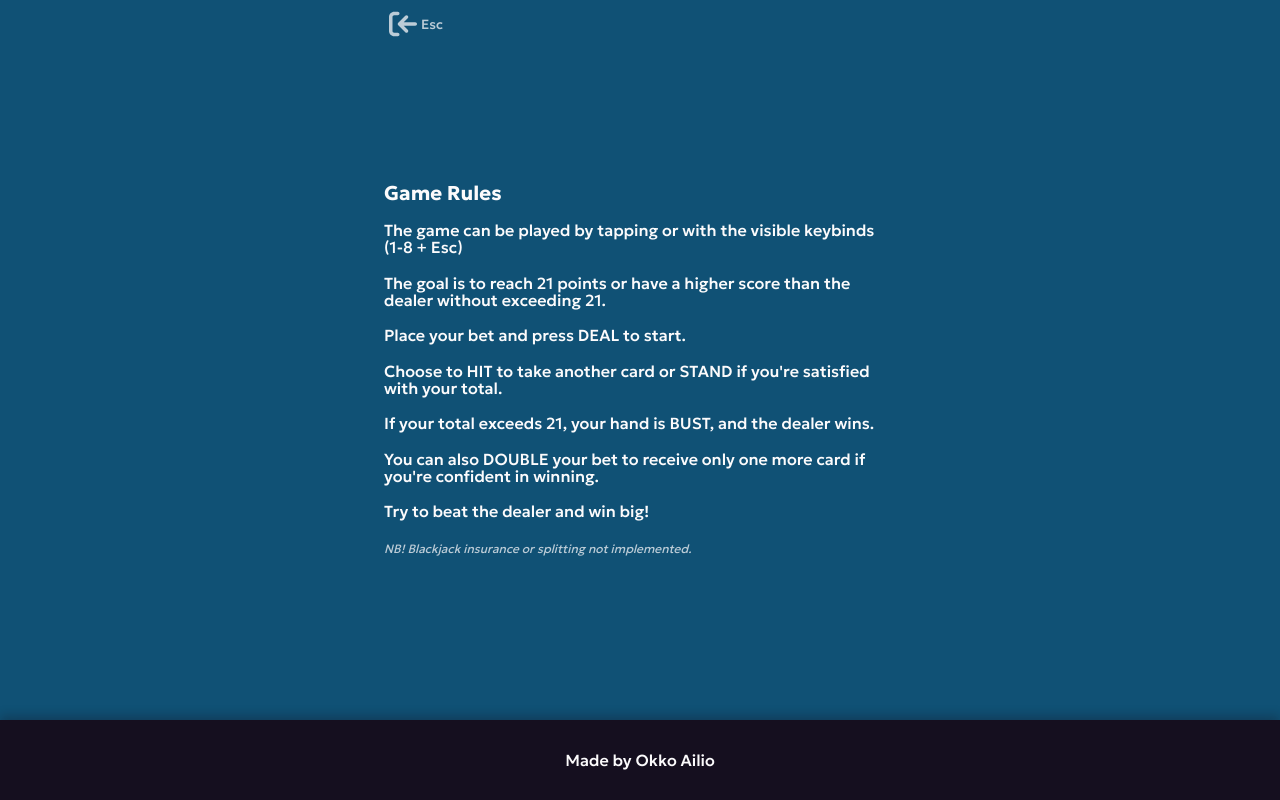
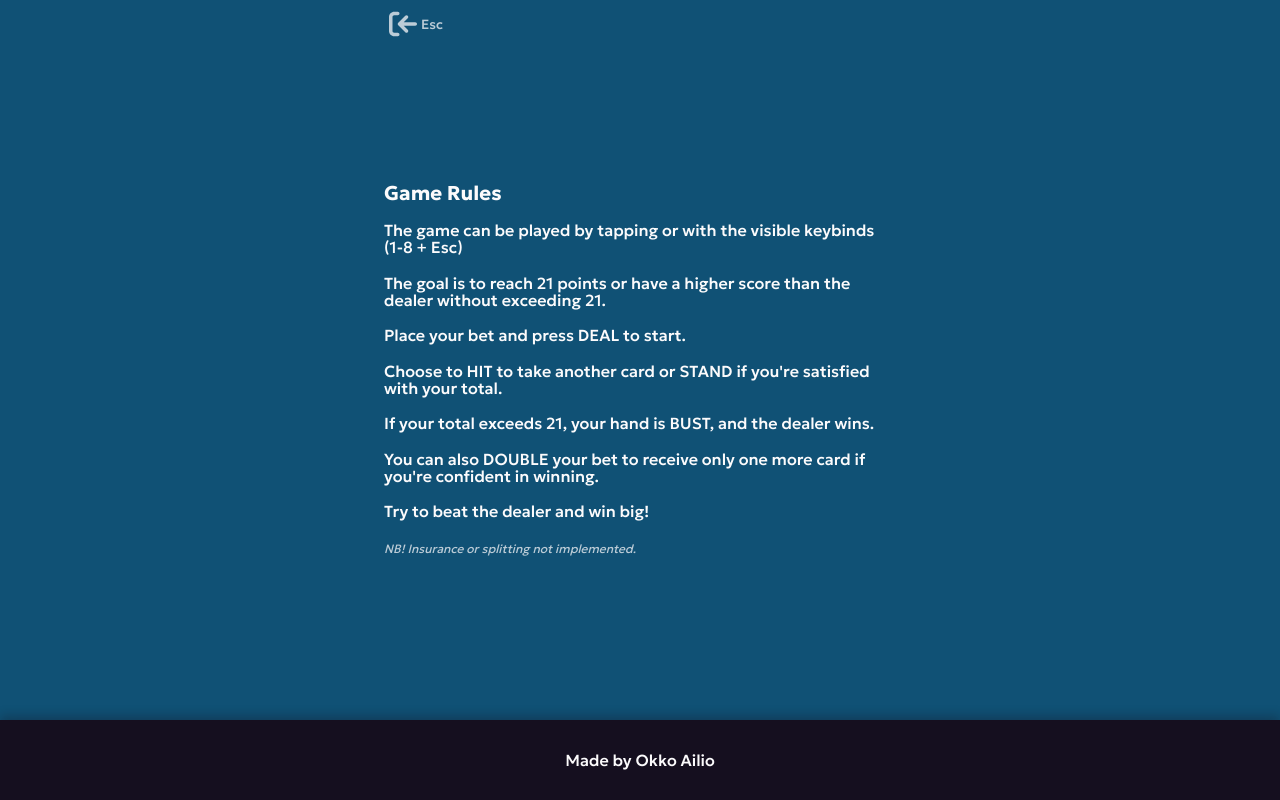
Before and after one commit to OAilio/twentyone, a React (Vite) app: page / in a window 1280 px wide. Both pictures are taken after a click on the button 596 px from the left and 664 px from the top of the page. Built offline with nearby package versions, Linux system fonts and the light colour scheme.

Commit message:
Minor visual adjustments

```diff
--- a/src/components/Instructions.jsx
+++ b/src/components/Instructions.jsx
@@ -40,7 +40,7 @@ function Instructions({ state, dispatch }){
               <br></br><br></br>
               Try to beat the dealer and win big!
               <br></br><br></br>
-              <span className="end-note">NB! Blackjack insurance or splitting not implemented.</span>
+              <span className="end-note">NB! Insurance or splitting not implemented.</span>
             </p>
           </div>
         </div>
--- a/src/components/SmallScreenWarning.jsx
+++ b/src/components/SmallScreenWarning.jsx
@@ -11,7 +11,7 @@ function SmallScreenWarning(){
         <FontAwesomeIcon icon={faRotateLeft} className="icon small"/>
       </div>
       <span>Your screen is a bit too short for the best experience.</span>
-      <span>Please rotate your device to portrait mode.</span>
+      <span>Please zoom out or rotate your device to portrait mode.</span>
     </div>
   )
 }
--- a/styles/_shared.scss
+++ b/styles/_shared.scss
@@ -44,7 +44,7 @@ $white: rgba(252,251,252,1);
 $white_darkened: rgba(188,204,215,1);
 $orange: rgba(255,215,148,1);
 $orange_darkened: rgba(235,192,131,1);
-$blue: rgba(70,83,158,1);
+$blue: rgba(88, 104, 182,1);
 $blue_darkened: rgba(52,66,146,1);
 $navy: rgba(10,58,84);
 $navy_darkened: rgba(9,52,75);
```
